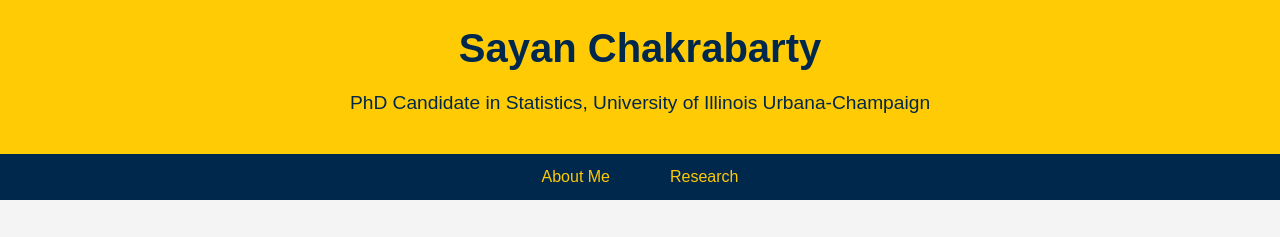
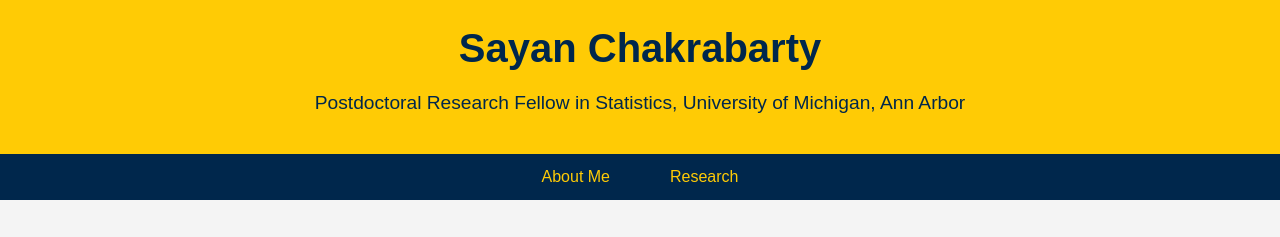
Before and after one commit to sayan-ch/sayan-ch.github.io, a plain HTML site: page index.html in a window 1280 px wide. Shown: the top 237 px of the page. Drawn offline with Linux system fonts and the light colour scheme.

Commit message:
Update index.html

```diff
--- a/index.html
+++ b/index.html
@@ -11,7 +11,7 @@
     <header>
         <div class="header-container">
             <h1 class="name">Sayan Chakrabarty</h1>
-            <p class="affiliation">PhD Candidate in Statistics, University of Illinois Urbana-Champaign</p>
+            <p class="affiliation">Postdoctoral Research Fellow in Statistics, University of Michigan, Ann Arbor</p>
         </div>
     </header>
     <nav>
```
